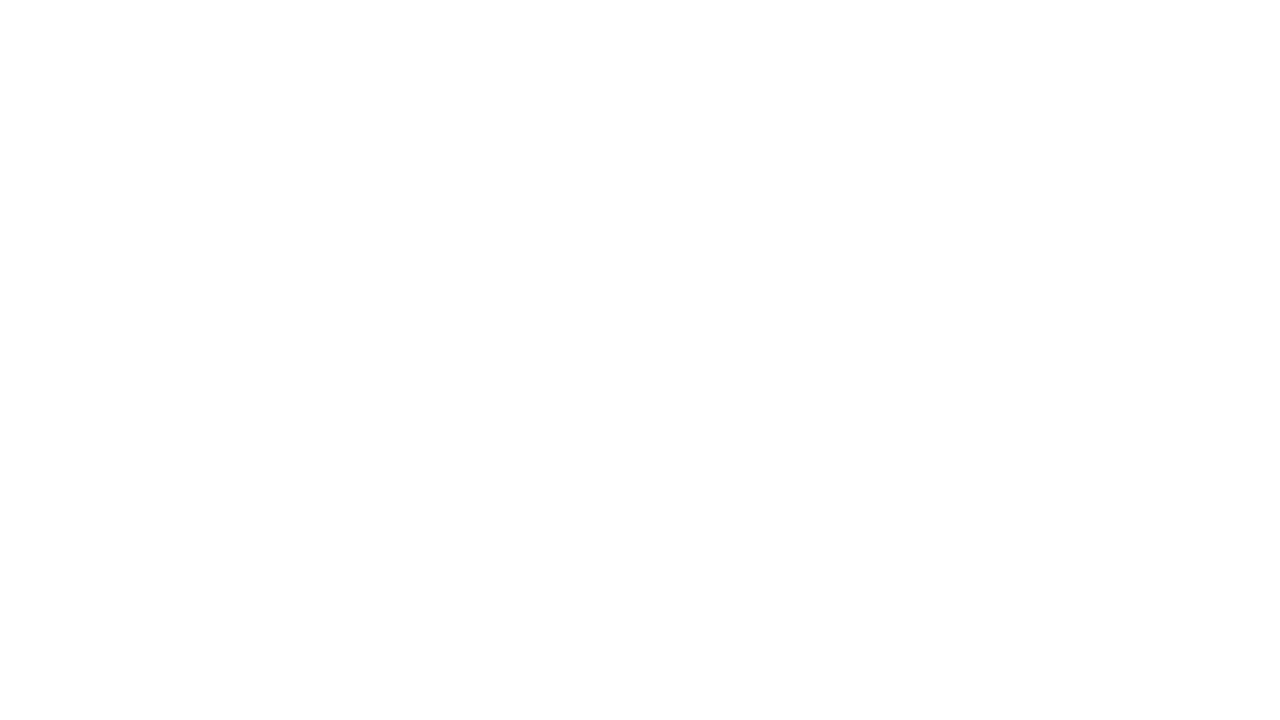
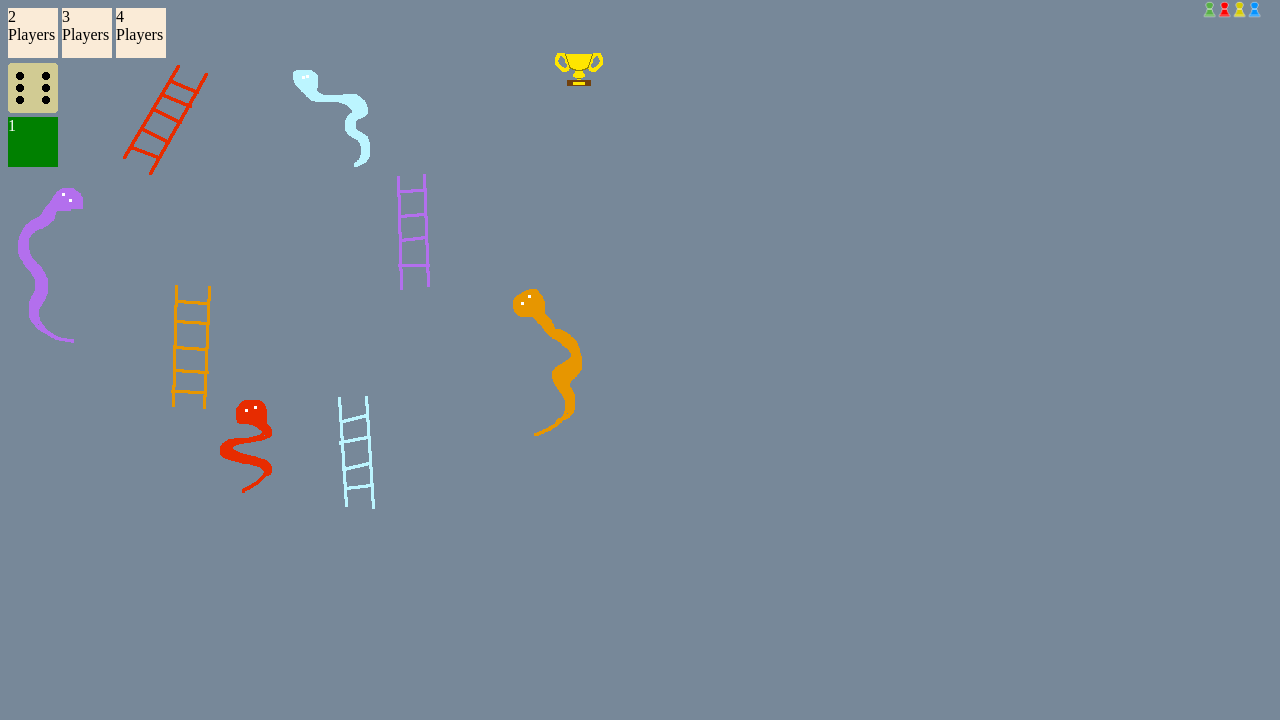
Before and after one commit to R3nzo2309/2021p2flex, a plain HTML site: page index.html in a window 1280 px wide. Drawn offline with Linux system fonts and the light colour scheme.

Commit message:
first les

```diff
--- a/index.html
+++ b/index.html
@@ -6,9 +6,32 @@
     <meta name="viewport" content="width=device-width, initial-scale=1.0">
     <link rel="stylesheet" href="style.css">
     <script type="text/javascript" src="index.js"></script>
-    <title>Document</title>
+    <title>snakes and ladders</title>
 </head>
 <body>
 
+    <div class="playerCount">
+        <div class="amountbutton">2 Players</div>
+        <div class="amountbutton">3 Players</div>
+        <div class="amountbutton">4 Players</div>
+    </div>
+
+    <div class="main">
+        <div class="ui">
+            <div class="roll"></div>
+            <div class="playerTurn"></div>
+        </div>
+
+        <div class="board">
+            <div class="tile">1</div>
+        </div>
+        <div class="pawn pawn0"></div>
+        <div class="pawn pawn1"></div>
+        <div class="pawn pawn2"></div>
+        <div class="pawn pawn3"></div>
+        <div class="boardOverlay"></div>
+    </div>
+    <div class="winner"></div>
+
 </body>
 </html>
--- a/style.css
+++ b/style.css
@@ -0,0 +1,85 @@
+body{
+    background-color: lightslategray;
+}
+
+.selectPlayers{
+
+}
+
+.amountbutton{
+    display: inline-block;
+    width: 50px;
+    height: 50px;
+    background-color: antiquewhite;
+}
+
+.main{
+
+}
+
+.ui{
+    margin-top: 5px;
+}
+
+.roll{
+    display: inline-block;
+    width: 50px;
+    height: 50px;
+    background-image: url("img/dice6.png");
+}
+
+.playerTurn{
+    display: inline;
+    width: 50px;
+    height: 20px;
+    background-color: antiquewhite;
+}
+
+.board{
+    width: 600px;
+    height: 600px;
+}
+
+.boardOverlay{
+    width: 600px;
+    height: 600px;
+    background-image: url("img/snakes.png");
+    position: absolute;
+    top: 0px;
+}
+
+.pawn{
+    width: 20px;
+    height: 20px;
+    background-size: contain;
+    position: absolute;
+    top: 0px;
+}
+
+.pawn0{
+    background-image: url("img/pawn0.png");
+    right: 15px;
+}
+
+.pawn1{
+    background-image: url("img/pawn1.png");
+    right: 30px;
+}
+
+.pawn2{
+    background-image: url("img/pawn2.png");
+    right: 45px;
+}
+
+.pawn3{
+    background-image: url("img/pawn3.png");
+    right: 60px;
+}
+
+.tile{
+    width: 50px;
+    height: 50px;
+    position: absolute;
+    background-color: green;
+    color: white;
+}
```
